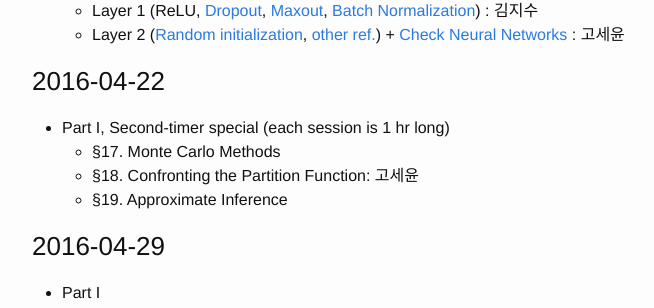
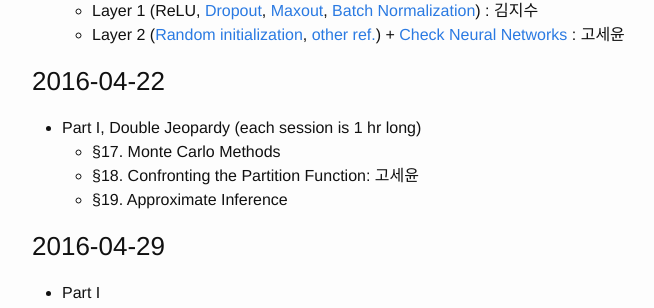
Before and after one commit to snu-stat/dl-seminar, a Jekyll site: the page built from _posts/2016-03-16-schedule.md, in a window 1280 px wide and 900 px high, scrolled down 1441 px. Shown: the part 141-449 px from the top of the window, without its empty margins (238-892 px from the left). Built offline with Jekyll 4.4.1, drawn with Linux system fonts in a browser that asks for light colours.

Commit message:
Update 2016-03-16-schedule.md

```diff
--- a/_posts/2016-03-16-schedule.md
+++ b/_posts/2016-03-16-schedule.md
@@ -58,7 +58,7 @@ categories: schedule
     - Layer 2 ([Random initialization](http://jmlr.org/proceedings/papers/v9/glorot10a/glorot10a.pdf), [other ref.](http://arxiv.org/abs/1502.01852)) + [Check Neural Networks](https://github.com/cs231n/cs231n.github.io/blob/master/neural-networks-3.md#baby) : 고세윤
 
 ### 2016-04-22
-* Part I, Second-timer special (each session is 1 hr long)
+* Part I, Double Jeopardy (each session is 1 hr long)
     * §17. Monte Carlo Methods
     * §18. Confronting the Partition Function: 고세윤
     * §19. Approximate Inference
```
